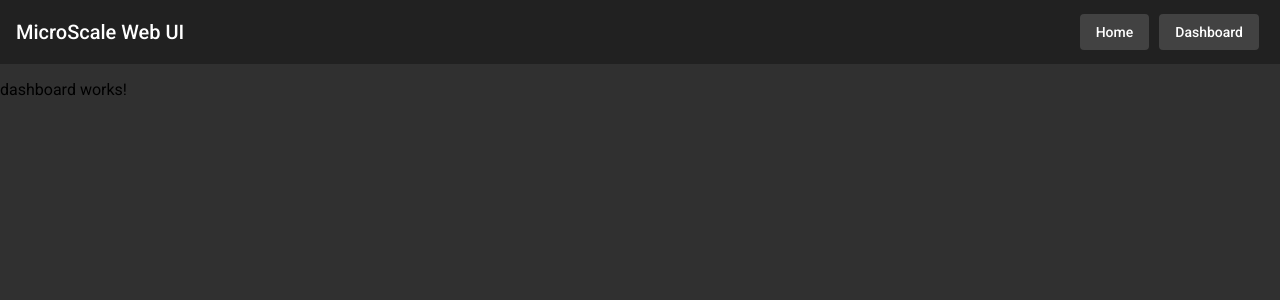
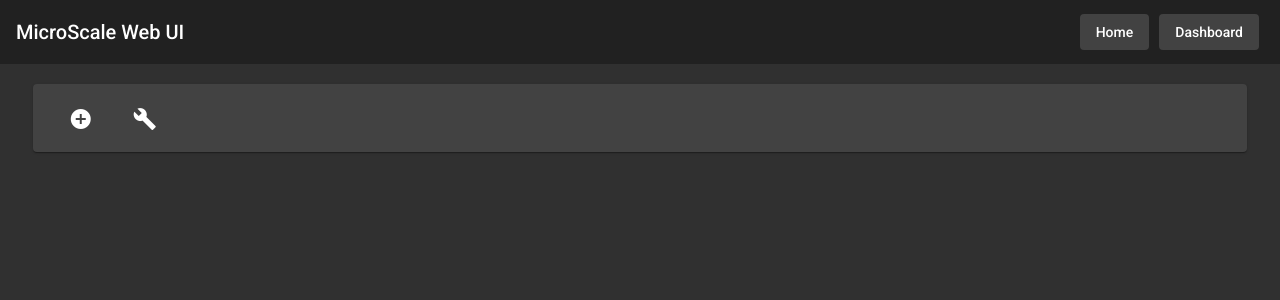
Before and after one commit to Rithy58/MicroScale, an Angular app in the folder web-ui/: page /dashboard in a window 1280 px wide. Shown: the top 300 px of the page. Built offline with nearby package versions, Linux system fonts and the light colour scheme.

Commit message:
Added addProcess and startProcess to Dashboard

```diff
--- a/web-ui/src/app/dashboard/dashboard.component.html
+++ b/web-ui/src/app/dashboard/dashboard.component.html
@@ -1 +1,12 @@
-<p>dashboard works!</p>
+<div class="container">
+    <mat-card id="control-card">
+        <mat-card-content>
+            <button mat-button aria-label="Start Process" (click)="addProcess()">
+                <mat-icon>add_circle</mat-icon>
+            </button>
+            <button mat-button aria-label="Start Process" (click)="startProcess()">
+                <mat-icon>build</mat-icon>
+            </button>
+        </mat-card-content>
+    </mat-card>
+</div>
--- a/web-ui/src/app/dashboard/dashboard.component.scss
+++ b/web-ui/src/app/dashboard/dashboard.component.scss
@@ -0,0 +1,3 @@
+#control-card {
+    margin: 20px;
+}
--- a/web-ui/src/app/dashboard/dashboard.component.ts
+++ b/web-ui/src/app/dashboard/dashboard.component.ts
@@ -1,4 +1,5 @@
 import { Component, OnInit } from '@angular/core';
+import { SocketIoService } from '../socket-io.service';
 
 @Component({
   selector: 'app-dashboard',
@@ -7,9 +8,17 @@ import { Component, OnInit } from '@angular/core';
 })
 export class DashboardComponent implements OnInit {
 
-  constructor() { }
+  constructor(private socketIoService: SocketIoService) { }
 
   ngOnInit() {
   }
 
+  startProcess() {
+    this.socketIoService.startProcess();
+  }
+
+  addProcess() {
+    this.socketIoService.addProcess(1);
+  }
+
 }
--- a/web-ui/src/app/socket-io.service.ts
+++ b/web-ui/src/app/socket-io.service.ts
@@ -5,8 +5,9 @@ import * as io from 'socket.io-client';
   providedIn: 'root'
 })
 export class SocketIoService {
-  private socket;
+  private socket: any;
   private url: string;
+  private uid: number;
 
   constructor() { }
 
@@ -16,6 +17,15 @@ export class SocketIoService {
 
   public connect() {
     this.socket = io(this.url);
+    this.uid = 123;
+  }
+
+  public startProcess() {
+    this.socket.emit('startProcess', this.uid);
+  }
+
+  public addProcess(pid: number) {
+    this.socket.emit('addProcess', this.uid, pid);
   }
 
 }
```
Also changed, not shown: 1 other file (tests, documents, lock files or other folders).
